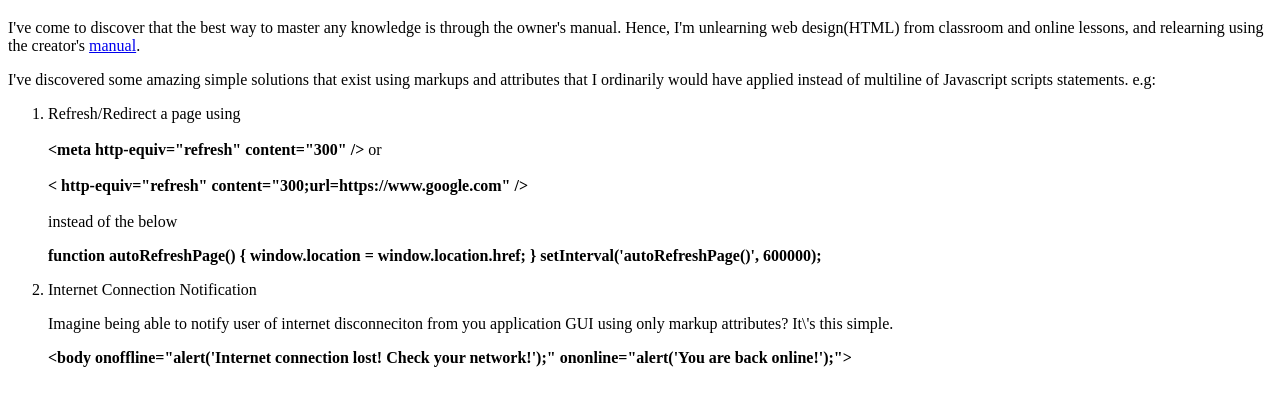
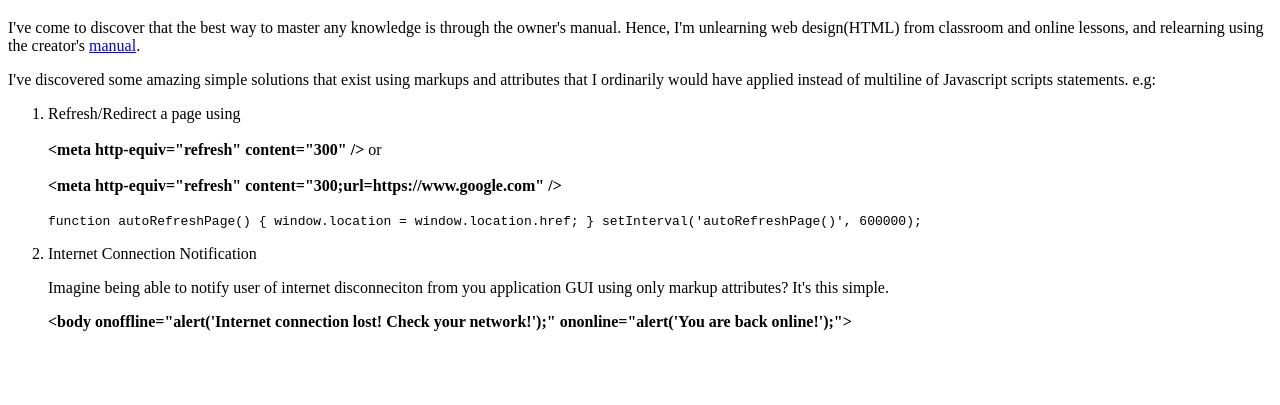
Before and after one commit to AdeoluAdeyemi/HTML-Basics, a plain HTML site: page index.html in a window 1280 px wide. Shown: the part 61-466 px from the top of the page. Drawn offline with Linux system fonts and the light colour scheme.

Commit message:
Updated README.md, added missing meta markup

```diff
--- a/index.html
+++ b/index.html
@@ -3,6 +3,7 @@
     <head>
         <title>HTML Page for testing HTML markups from Manuals</title>
         <meta http-equiv="refresh" content="300" />
+        <meta http-equiv="refresh" content="300;url=https://www.google.com" />
     </head>
     <body onbeforeprint="alert('I requested a print job');" onoffline="alert('Internet connection lost! Check your network!');" ononline="alert('You are back online!');">
         <h1>Summary</h1>
@@ -15,24 +16,22 @@
                         &lt;meta http-equiv="refresh" content="300" /&gt;
                     </strong> or <br/> <br/>
                     <strong>
-                        &lt; http-equiv="refresh" content="300;url=https://www.google.com" /&gt;
-                    </strong>   <br/> <br/>
-                    instead of the below
+                        &lt;meta http-equiv="refresh" content="300;url=https://www.google.com" /&gt;
+                    </strong>
                 </p>
                 <p>
-                    <strong>
+                    <code>
                         function autoRefreshPage()
                             {
                                 window.location = window.location.href;
                             }
-
                         setInterval('autoRefreshPage()', 600000);
-                    </strong>
+                    </code>
                 </p>
             </li>
             <li>
                 <p>Internet Connection Notification</p>
-                <p>Imagine being able to notify user of internet disconneciton from you application GUI using only markup attributes? It\'s this simple.</p>
+                <p>Imagine being able to notify user of internet disconneciton from you application GUI using only markup attributes? It's this simple.</p>
                 <strong>
                     &lt;body onoffline="alert('Internet connection lost! Check your network!');" ononline="alert('You are back online!');"&gt;
                 </strong>
```
Also changed, not shown: 1 other file.
